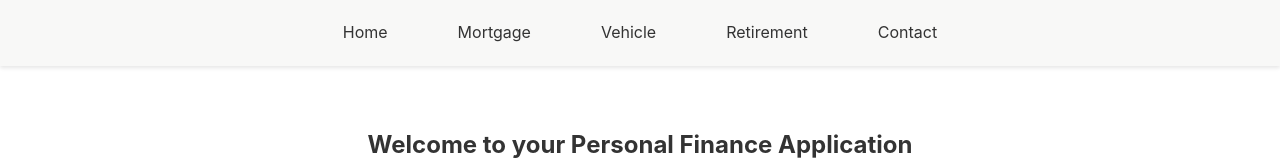
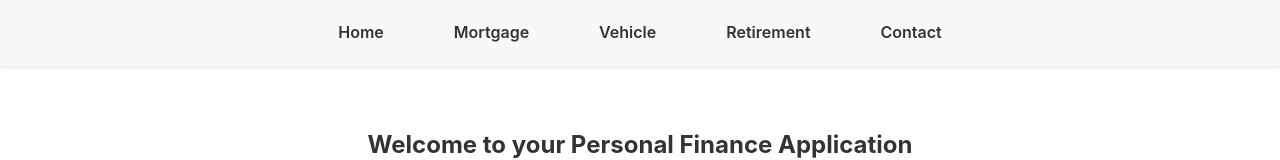
Before and after one commit to AnthonyDampier/personal-finance-app, a React (Create React App) app: page / in a window 1280 px wide. Shown: the top 160 px of the page. Built offline with nearby package versions, Linux system fonts and the light colour scheme.

Commit message:
Refactor NavBar CSS to improve readability and maintainability

```diff
--- a/src/components/NavBar/NavBar.css
+++ b/src/components/NavBar/NavBar.css
@@ -23,11 +23,11 @@
 
 .nav-links li Link {
     text-decoration: none;
-    color: #333;
-    font-weight: 600;
     transition: color 0.3s ease;
 }
 
-.nav-links li Link:hover {
-    color: #007aff;
+.nav-links a {
+    color: #333;
+    font-weight: 600;
+    text-decoration: none;
 }
```
